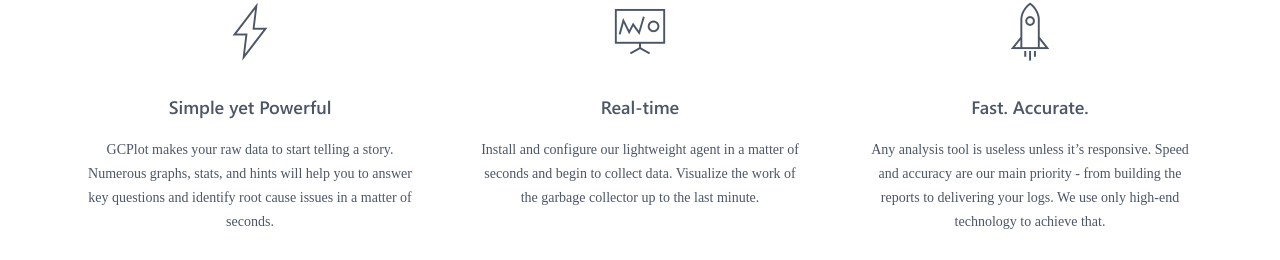
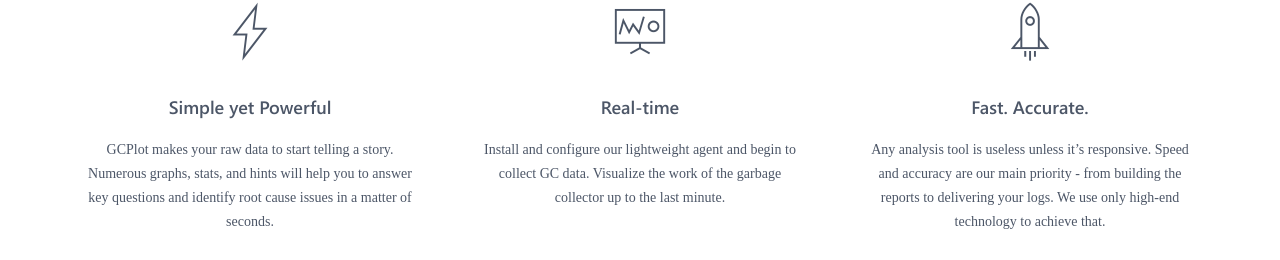
Before and after one commit to GCPlot/gcplot-ui, a website: page landing/index.html in a window 1280 px wide. Shown: the part 1071-1331 px from the top of the page. Drawn offline with Linux system fonts and the light colour scheme; a web font is replaced by a local one.

Commit message:
fix phrase

```diff
--- a/landing/index.html
+++ b/landing/index.html
@@ -212,7 +212,7 @@
                                 <i class="pe-7s-display1"></i>
                             </div>
                                 <h4><b>Real-time</b></h4>
-                                <p>Install and configure our lightweight agent in a matter of seconds and begin to collect data. Visualize the work of the garbage collector up to the last minute.</p>
+                                <p>Install and configure our lightweight agent and begin to collect GC data. Visualize the work of the garbage collector up to the last minute.</p>
                         </div>
                     </div>
                     <div class="col-sm-4">
```
